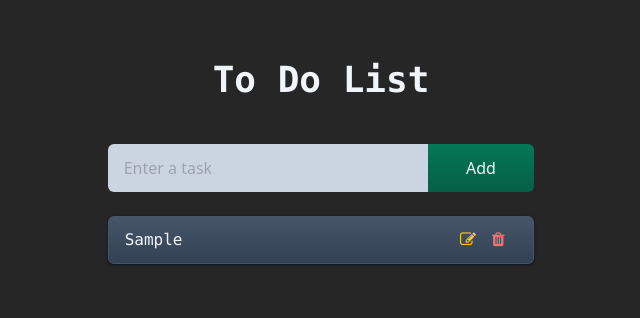
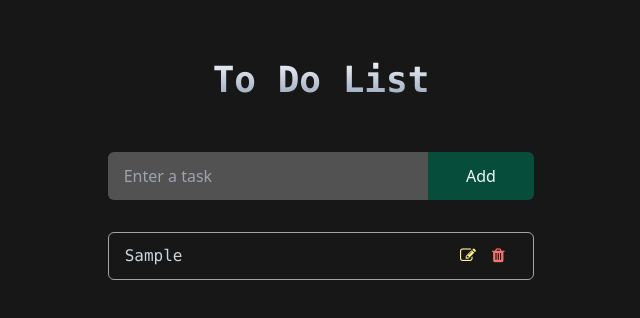
Before and after one commit to nottotem/todolist, a React (Create React App) app: page / in a window 1280 px wide. Both pictures are taken after typing "Sample" into the empty fields and a click on the button "Add". Shown: the top 318 px of the page, without its empty margins (319-959 px from the left). Built offline with nearby package versions, Linux system fonts and the light colour scheme.

Commit message:
style changes

```diff
--- a/src/App.js
+++ b/src/App.js
@@ -14,7 +14,7 @@ function App() {
   }, [todos]);
 
   return (
-    <div className="flex flex-col items-center h-screen w-full gap-6 bg-neutral-800 py-10">
+    <div className="flex flex-col items-center h-screen w-full gap-8 bg-neutral-900 py-10">
       <Header />
       <Form
         input={input}
--- a/src/components/Form.jsx
+++ b/src/components/Form.jsx
@@ -43,11 +43,11 @@ function Form({ input, setInput, todos, setTodos, editTodo, setEditTodo }) {
         value={input}
         required
         onChange={onInputChange}
-        className="w-3/4 h-12 rounded-l-md pl-4 outline-none bg-slate-300"
+        className="w-3/4 h-12 rounded-l-md pl-4 outline-none text-slate-200 bg-neutral-600"
       />
       <button
         type="submit"
-        className="w-1/4 h-12 rounded-r-md bg-gradient-to-b from-emerald-700 to-emerald-800 text-slate-100 font-medium"
+        className="w-1/4 h-12 rounded-r-md bg-emerald-900 text-slate-100 font-medium"
       >
         {editTodo ? "Update" : "Add"}
       </button>
--- a/src/components/Header.jsx
+++ b/src/components/Header.jsx
@@ -1,7 +1,7 @@
 function Header() {
   return (
-    <div className="flex justify-center items-center w-1/3 h-20">
-      <h1 className="font-mono text-4xl font-bold text-slate-100">
+    <div className="flex justify-center items-center w-1/3 h-20 rounded-xl">
+      <h1 className="font-mono text-4xl font-bold text-transparent bg-clip-text bg-gradient-to-b from-slate-100 to-slate-400">
         To Do List
       </h1>
     </div>
--- a/src/components/TodosList.jsx
+++ b/src/components/TodosList.jsx
@@ -26,13 +26,14 @@ function TodosList({ todos, setTodos, setEditTodo }) {
       {todos.map((todo) => (
         <span
           key={todo.id}
-          className="flex flex-row w-full h-12 rounded-md border border-slate-600 pl-4 mb-2 bg-gradient-to-b from-slate-600 to-slate-700 shadow shadow-slate-900 font-mono"
+          className="flex flex-row w-full h-12 rounded-md border border-neutral-400 pl-4 mb-2 bg-transparent hover:bg-neutral-800 font-mono"
+          // className="flex flex-row w-full h-12 rounded-md border border-neutral-600 pl-4 mb-2 bg-gradient-to-b from-neutral-600 to-neutral-700 shadow shadow-neutral-800 font-mono"
         >
           <input
             type="text"
             value={todo.title}
             onChange={(event) => event.preventDefault()}
-            className="w-3/4 text-slate-100 font-medium bg-transparent outline-none"
+            className="w-3/4 text-slate-300 font-medium bg-transparent outline-none"
           />
           <div className="flex items-center justify-center w-1/4 gap-4">
             {/* Botón para marcar una tarea como completada */}
@@ -45,7 +46,7 @@ function TodosList({ todos, setTodos, setEditTodo }) {
             </button> */}
             <button
               onClick={() => handleEdit(todo)}
-              className="text-yellow-400"
+              className="text-yellow-200"
             >
               <i className="fa fa-edit"></i>
             </button>
```
